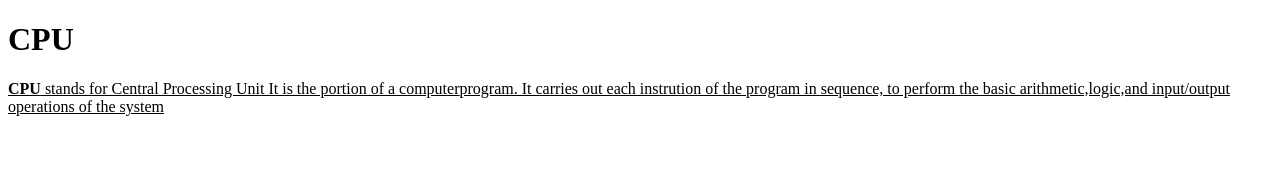
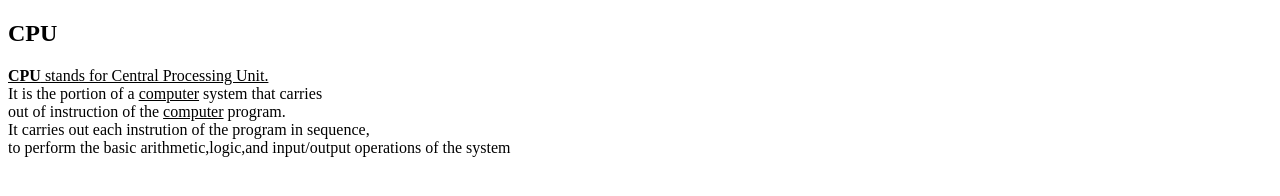
Before and after one commit to iamneo-production/afbdcafadaeccdfffebaeceaec, a website: page public/index.html in a window 1280 px wide. Drawn offline with Linux system fonts and the light colour scheme.

Commit message:
Backup Commit

```diff
--- a/public/index.html
+++ b/public/index.html
@@ -1,10 +1,11 @@
 <!DOCTYPE html>
 <html>
     <body>
-        <h1><b> CPU </b></h1>
-            <p><b><u>CPU</b> stands for Central Processing Unit
-                It is the portion of a <u>computer</u>program.
-                It carries out each instrution of the program in sequence,
+        <h2><b> CPU </b></h2>
+            <p><b><u>CPU</b> stands for Central Processing Unit.</u><br>
+                It is the portion of a <u>computer</u> system that carries<br>
+                out of instruction of the <u>computer</u> program.<br>
+                It carries out each instrution of the program in sequence,<br>
                 to perform the basic arithmetic,logic,and input/output operations of the system</p>
             </body>
             </html>
```
